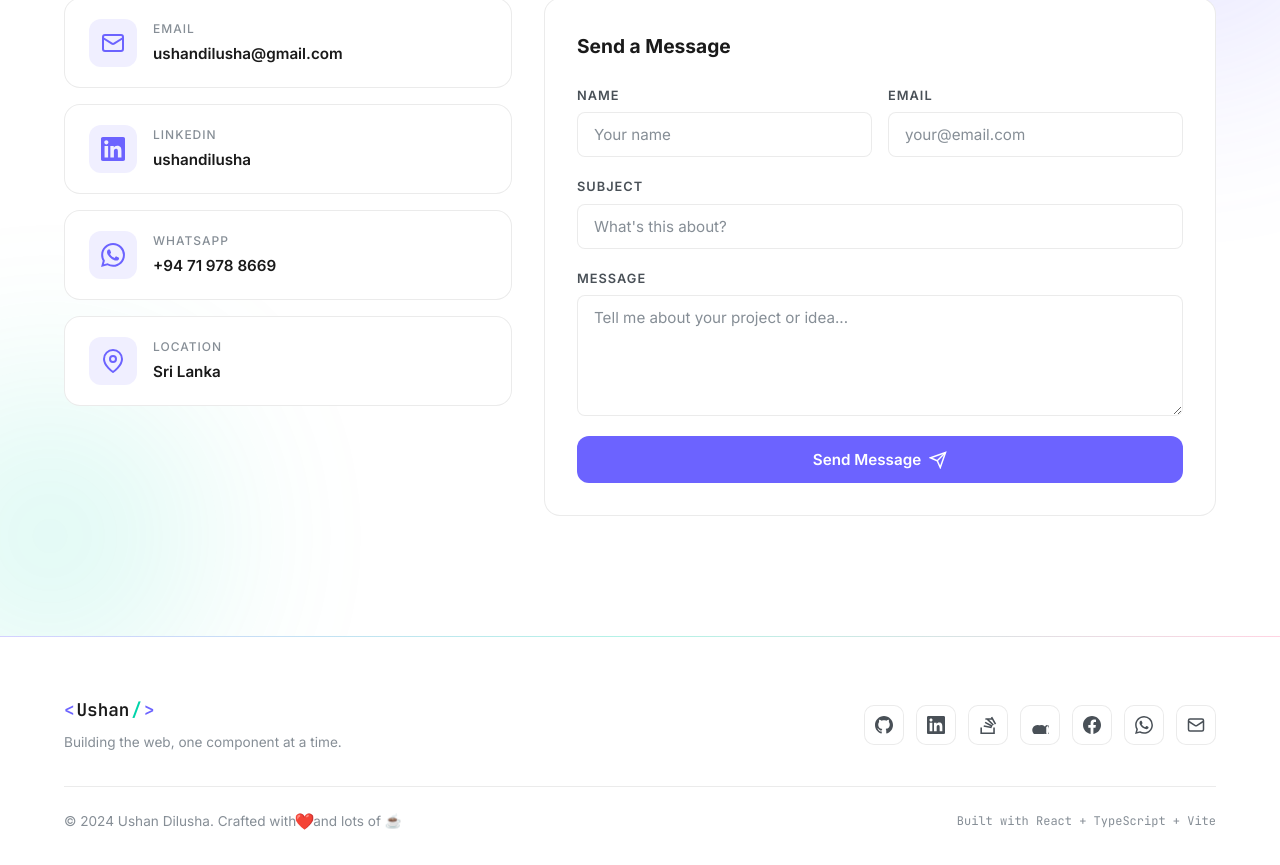
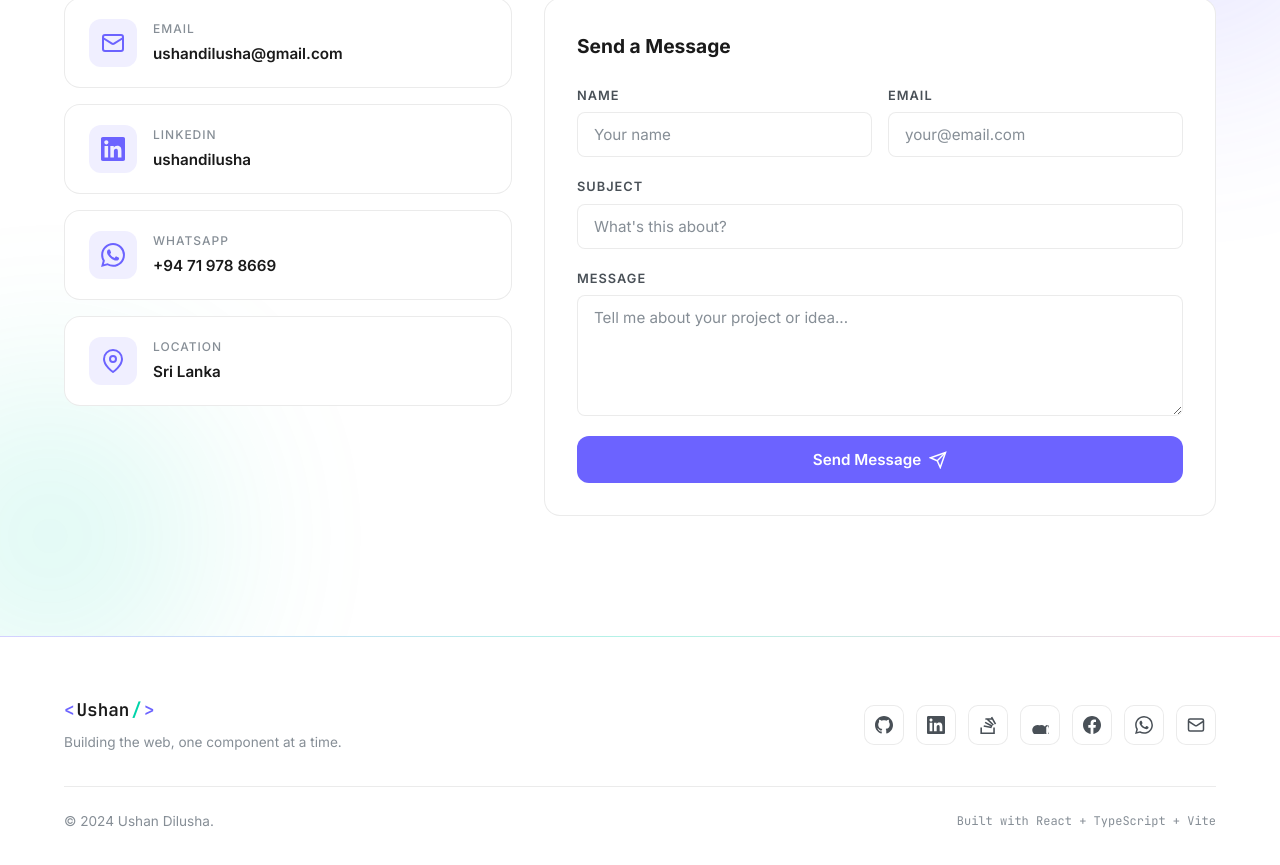
Before and after one commit to Ushan-Dilusha/ushandilusha, a React (Vite) app: page / in a window 1280 px wide. Shown: the part 9434-10299 px from the top of the page. Built offline with nearby package versions, Linux system fonts and the light colour scheme.

Commit message:
remove heart and coffee emojis from footer copyright text

```diff
--- a/src/components/Footer.tsx
+++ b/src/components/Footer.tsx
@@ -65,9 +65,7 @@ export default function Footer() {
 
         <div className="footer__bottom">
           <p className="footer__copyright">
-            © {currentYear} {personalInfo.name}. Crafted with
-            <span className="footer__heart"> ❤️ </span>
-            and lots of ☕
+            © {currentYear} {personalInfo.name}.
           </p>
           <p className="footer__tech">
             Built with React + TypeScript + Vite
```
